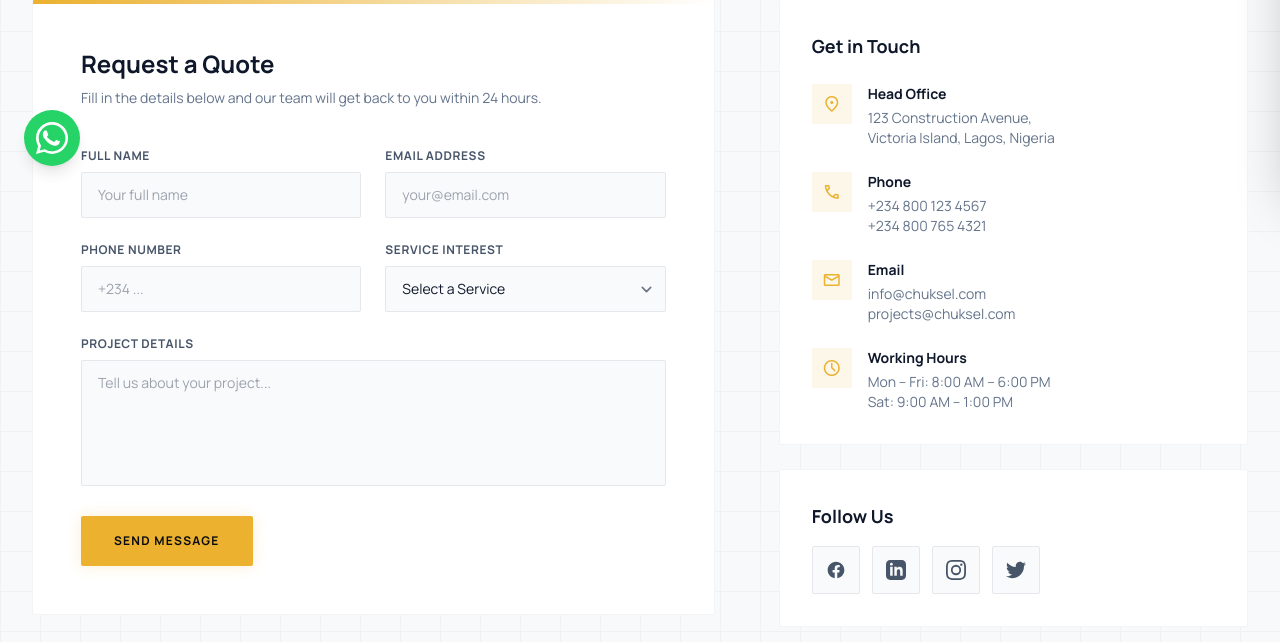
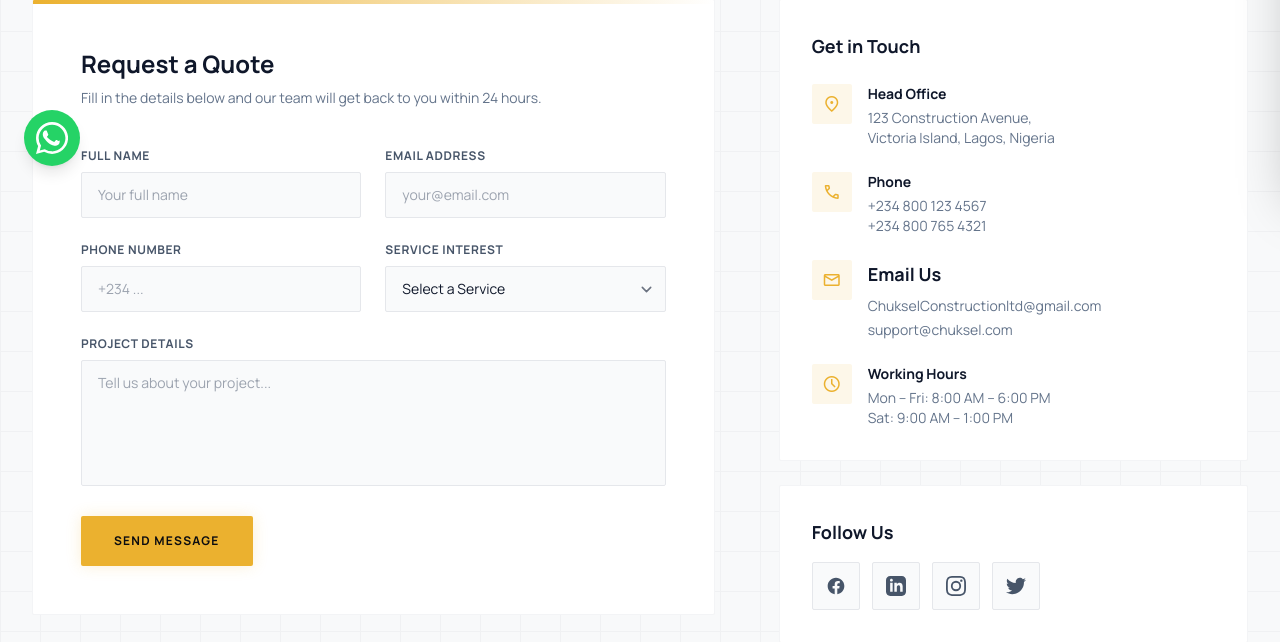
Before and after one commit to Versity1/CCL, a Flask app: page /contact in a window 1280 px wide. Shown: the part 610-1252 px from the top of the page. Run offline with Flask 3, Linux system fonts and the light colour scheme; some libraries are stand-ins or nearby versions.

Commit message:
add email and instagram link

```diff
--- a/templates/base.html
+++ b/templates/base.html
@@ -196,7 +196,7 @@
                 <a class="text-gray-400 hover:text-primary transition-colors" href="#" aria-label="LinkedIn">
                     <svg class="h-5 w-5" fill="currentColor" viewBox="0 0 24 24"><path clip-rule="evenodd" d="M19 0h-14c-2.761 0-5 2.239-5 5v14c0 2.761 2.239 5 5 5h14c2.762 0 5-2.239 5-5v-14c0-2.761-2.238-5-5-5zm-11 19h-3v-11h3v11zm-1.5-12.268c-.966 0-1.75-.79-1.75-1.764s.784-1.764 1.75-1.764 1.75.79 1.75 1.764-.783 1.764-1.75 1.764zm13.5 12.268h-3v-5.604c0-3.368-4-3.113-4 0v5.604h-3v-11h3v1.765c1.396-2.586 7-2.777 7 2.476v6.759z" fill-rule="evenodd"></path></svg>
                 </a>
-                <a class="text-gray-400 hover:text-primary transition-colors" href="#" aria-label="Instagram">
+                <a class="text-gray-400 hover:text-primary transition-colors" href="https://www.instagram.com/chukselconstructionltd?igsh=eWZxcjUwNXN6MzA2&utm_source=qr" aria-label="Instagram">
                     <svg class="h-5 w-5" fill="currentColor" viewBox="0 0 24 24"><path d="M12 2.163c3.204 0 3.584.012 4.85.07 3.252.148 4.771 1.691 4.919 4.919.058 1.265.069 1.645.069 4.849 0 3.205-.012 3.584-.069 4.849-.149 3.225-1.664 4.771-4.919 4.919-1.266.058-1.644.07-4.85.07-3.204 0-3.584-.012-4.849-.07-3.26-.149-4.771-1.699-4.919-4.92-.058-1.265-.07-1.644-.07-4.849 0-3.204.013-3.583.07-4.849.149-3.227 1.664-4.771 4.919-4.919 1.266-.057 1.645-.069 4.849-.069zM12 0C8.741 0 8.333.014 7.053.072 2.695.272.273 2.69.073 7.052.014 8.333 0 8.741 0 12c0 3.259.014 3.668.072 4.948.2 4.358 2.618 6.78 6.98 6.98C8.333 23.986 8.741 24 12 24c3.259 0 3.668-.014 4.948-.072 4.354-.2 6.782-2.618 6.979-6.98.059-1.28.073-1.689.073-4.948 0-3.259-.014-3.667-.072-4.947-.196-4.354-2.617-6.78-6.979-6.98C15.668.014 15.259 0 12 0zm0 5.838a6.162 6.162 0 100 12.324 6.162 6.162 0 000-12.324zM12 16a4 4 0 110-8 4 4 0 010 8zm6.406-11.845a1.44 1.44 0 100 2.881 1.44 1.44 0 000-2.881z"></path></svg>
                 </a>
             </div>
@@ -230,7 +230,7 @@
                         <a class="h-10 w-10 flex items-center justify-center rounded-full bg-white/5 border border-white/10 text-gray-400 hover:bg-primary hover:text-background-dark hover:border-primary transition-all" href="#">
                             <svg class="h-4 w-4" fill="currentColor" viewBox="0 0 24 24"><path clip-rule="evenodd" d="M19 0h-14c-2.761 0-5 2.239-5 5v14c0 2.761 2.239 5 5 5h14c2.762 0 5-2.239 5-5v-14c0-2.761-2.238-5-5-5zm-11 19h-3v-11h3v11zm-1.5-12.268c-.966 0-1.75-.79-1.75-1.764s.784-1.764 1.75-1.764 1.75.79 1.75 1.764-.783 1.764-1.75 1.764zm13.5 12.268h-3v-5.604c0-3.368-4-3.113-4 0v5.604h-3v-11h3v1.765c1.396-2.586 7-2.777 7 2.476v6.759z" fill-rule="evenodd"></path></svg>
                         </a>
-                        <a class="h-10 w-10 flex items-center justify-center rounded-full bg-white/5 border border-white/10 text-gray-400 hover:bg-primary hover:text-background-dark hover:border-primary transition-all" href="#">
+                        <a class="h-10 w-10 flex items-center justify-center rounded-full bg-white/5 border border-white/10 text-gray-400 hover:bg-primary hover:text-background-dark hover:border-primary transition-all" href="https://www.instagram.com/chukselconstructionltd?igsh=eWZxcjUwNXN6MzA2&utm_source=qr">
                             <svg class="h-4 w-4" fill="currentColor" viewBox="0 0 24 24"><path d="M12 2.163c3.204 0 3.584.012 4.85.07 3.252.148 4.771 1.691 4.919 4.919.058 1.265.069 1.645.069 4.849 0 3.205-.012 3.584-.069 4.849-.149 3.225-1.664 4.771-4.919 4.919-1.266.058-1.644.07-4.85.07-3.204 0-3.584-.012-4.849-.07-3.26-.149-4.771-1.699-4.919-4.92-.058-1.265-.07-1.644-.07-4.849 0-3.204.013-3.583.07-4.849.149-3.227 1.664-4.771 4.919-4.919 1.266-.057 1.645-.069 4.849-.069zM12 0C8.741 0 8.333.014 7.053.072 2.695.272.273 2.69.073 7.052.014 8.333 0 8.741 0 12c0 3.259.014 3.668.072 4.948.2 4.358 2.618 6.78 6.98 6.98C8.333 23.986 8.741 24 12 24c3.259 0 3.668-.014 4.948-.072 4.354-.2 6.782-2.618 6.979-6.98.059-1.28.073-1.689.073-4.948 0-3.259-.014-3.667-.072-4.947-.196-4.354-2.617-6.78-6.979-6.98C15.668.014 15.259 0 12 0zm0 5.838a6.162 6.162 0 100 12.324 6.162 6.162 0 000-12.324zM12 16a4 4 0 110-8 4 4 0 010 8zm6.406-11.845a1.44 1.44 0 100 2.881 1.44 1.44 0 000-2.881z"></path></svg>
                         </a>
                     </div>
@@ -267,7 +267,7 @@
                             </li>
                             <li class="flex items-center gap-3 text-sm text-gray-400">
                                 <span class="material-symbols-outlined text-sm text-primary">mail</span>
-                                info@chuksel.com
+                                <a href="mailto:ChukselConstructionltd@gmail.com" class="hover:text-primary transition-colors">ChukselConstructionltd@gmail.com</a>
                             </li>
                         </ul>
                     </div>
--- a/templates/contact.html
+++ b/templates/contact.html
@@ -102,9 +102,9 @@
                                 <span class="material-symbols-outlined text-xl">mail</span>
                             </div>
                             <div>
-                                <h4 class="text-sm font-bold text-slate-900 dark:text-white mb-1">Email</h4>
-                                <p class="text-sm text-slate-500 dark:text-gray-400">info@chuksel.com</p>
-                                <p class="text-sm text-slate-500 dark:text-gray-400">projects@chuksel.com</p>
+                                <h3 class="text-lg font-bold text-slate-900 dark:text-white mb-2 group-hover:text-primary transition-colors">Email Us</h3>
+                                <p class="text-sm text-slate-500 dark:text-gray-400">ChukselConstructionltd@gmail.com</p>
+                                <p class="text-sm text-slate-500 dark:text-gray-400 mt-1">support@chuksel.com</p>
                             </div>
                         </div>
                         <div class="flex items-start gap-4">
```
